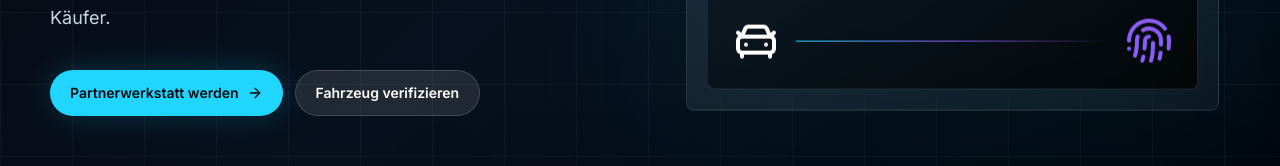
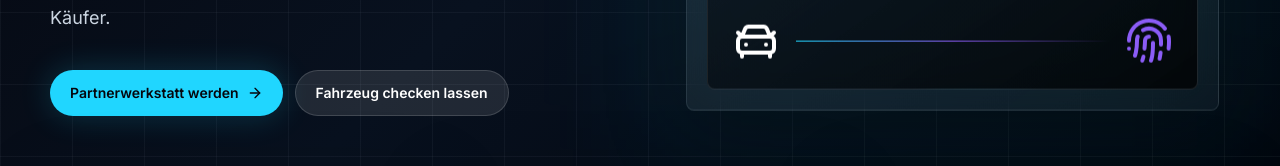
Before and after one commit to Diaa6969/luvipro-website, a Next.js app: page / in a window 1280 px wide. Shown: the part 492-658 px from the top of the page. Built offline with nearby package versions, Linux system fonts and the light colour scheme.

Commit message:
Link Fahrzeug checken lassen directly to workshop search and keep report search separate

```diff
--- a/src/components/sections/hero.tsx
+++ b/src/components/sections/hero.tsx
@@ -29,8 +29,8 @@ export function Hero() {
               <CtaLink href="/contact" className="gap-2">
                 Partnerwerkstatt werden <ArrowRight className="h-4 w-4" />
               </CtaLink>
-              <CtaLink href="/verify" variant="secondary">
-                Fahrzeug verifizieren
+              <CtaLink href="/verify#partner-map" variant="secondary">
+                Fahrzeug checken lassen
               </CtaLink>
             </div>
           </div>
```
